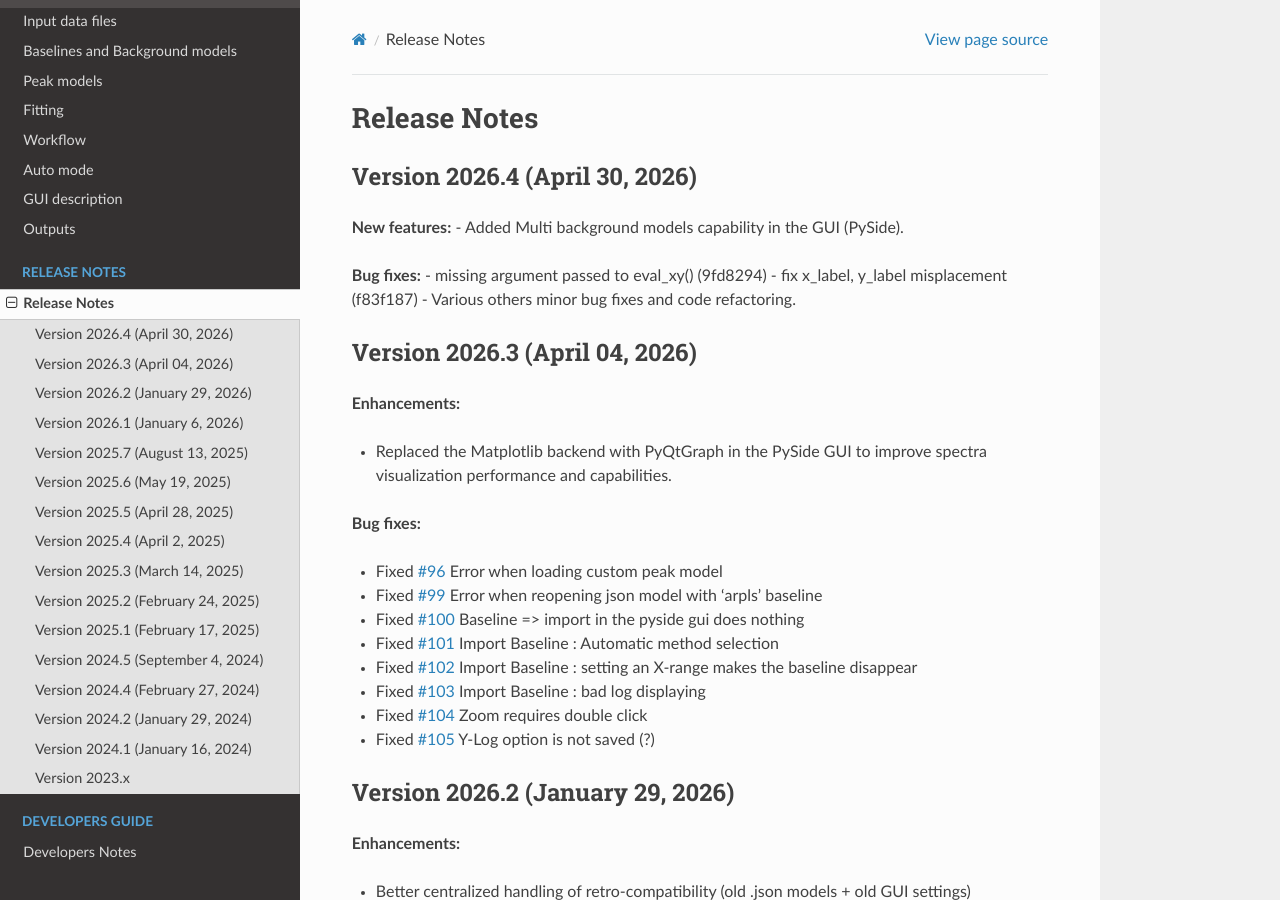
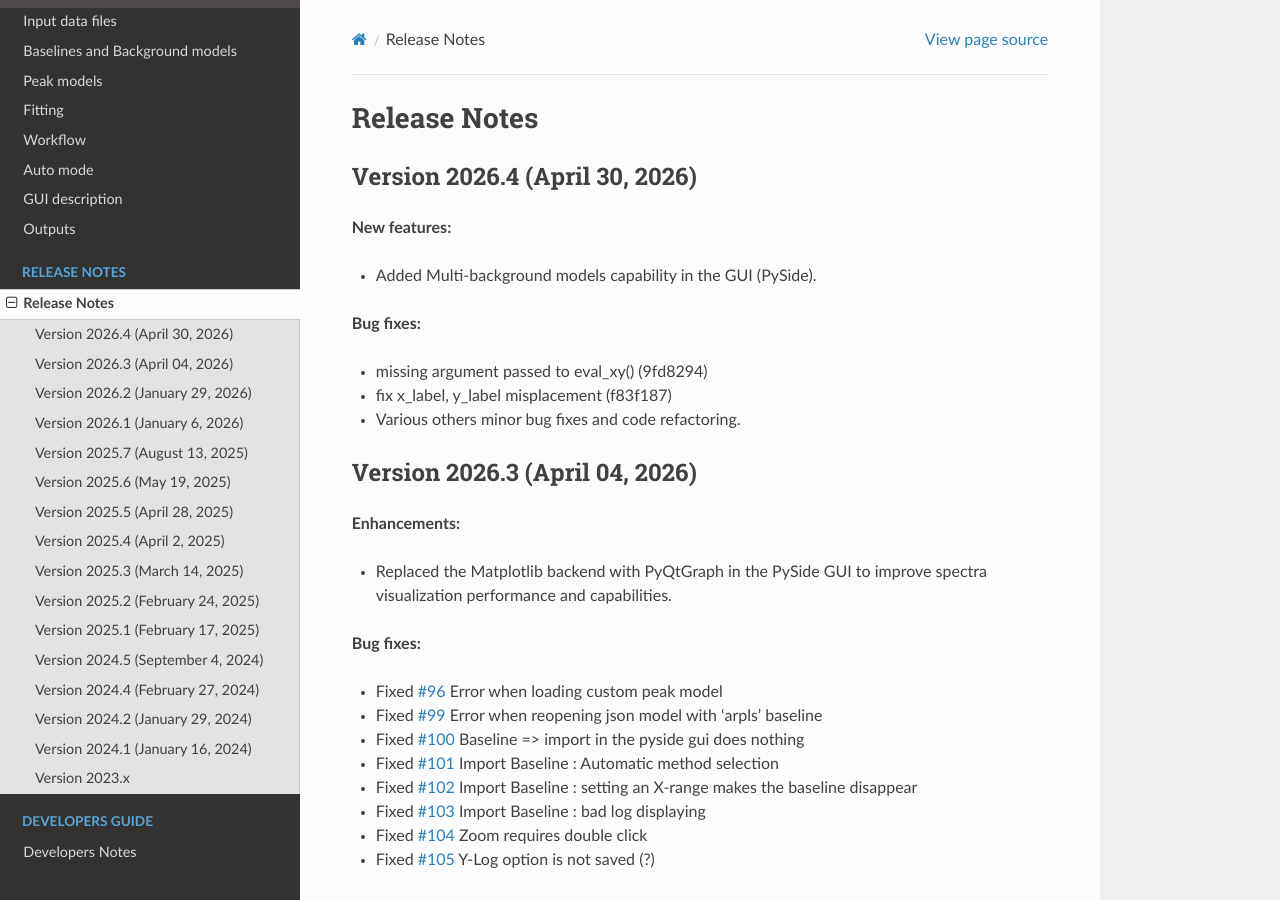
Before and after one commit to CEA-MetroCarac/fitspy, a Sphinx documentation site: the page built from doc/release_notes/release_notes.rst, in a window 1280 px wide and 900 px high. Built offline with Sphinx 7.4.7 and the Read the Docs theme 3.1.0, drawn with Linux system fonts in a browser that asks for light colours; pages that are not in the unit, such as notebooks, are missing from menus.

```diff
--- a/doc/release_notes/release_notes.rst
+++ b/doc/release_notes/release_notes.rst
@@ -5,12 +5,15 @@ Version 2026.4 (April 30, 2026)
 --------------------------------
 
 **New features:**
-- Added Multi background models capability in the GUI (PySide).
+
+- Added Multi-background models capability in the GUI (PySide).
 
 **Bug fixes:**
+
 - missing argument passed to eval_xy() (9fd8294)
 - fix x_label, y_label misplacement (f83f187)
 - Various others minor bug fixes and code refactoring.
+
 
 Version 2026.3 (April 04, 2026)
 --------------------------------
```
